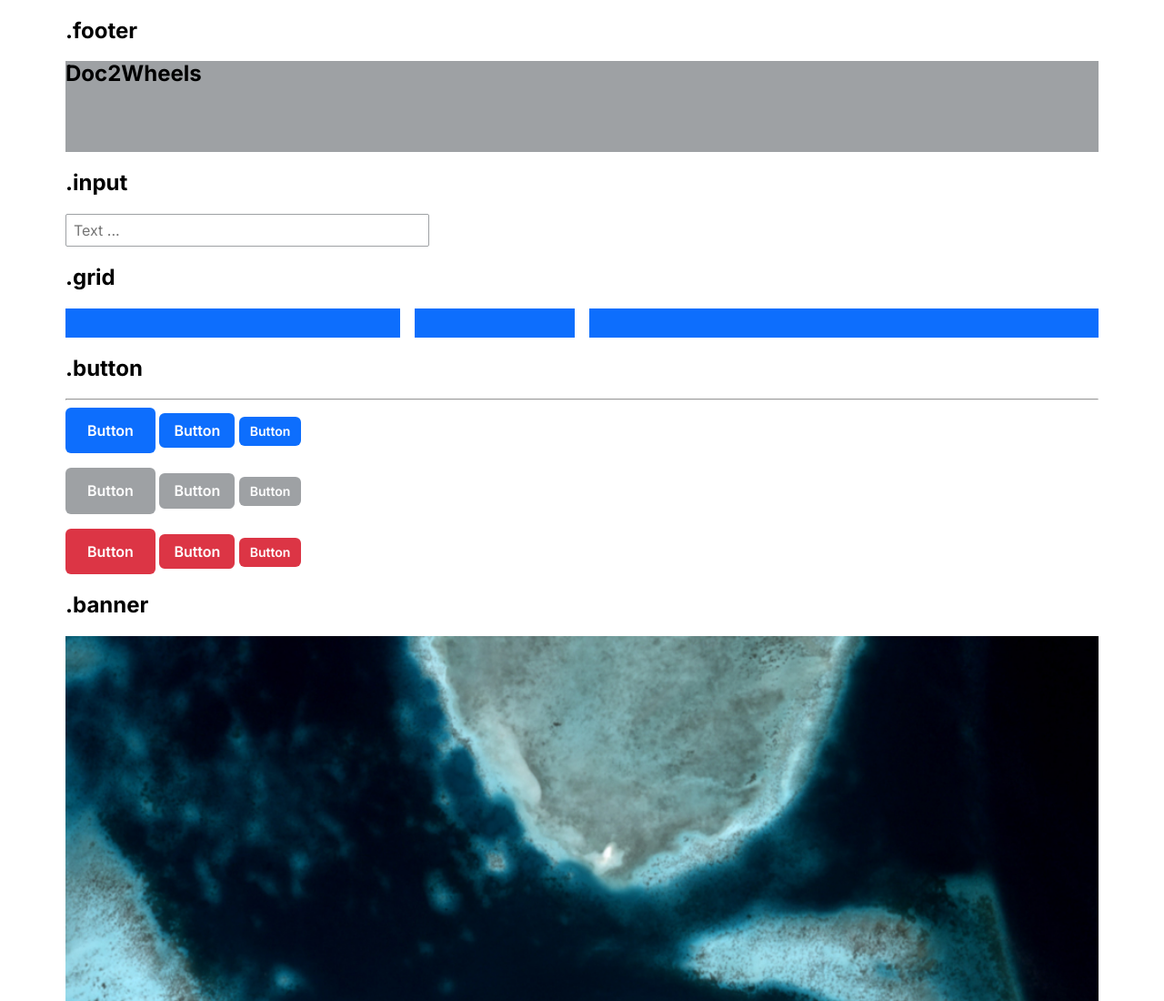
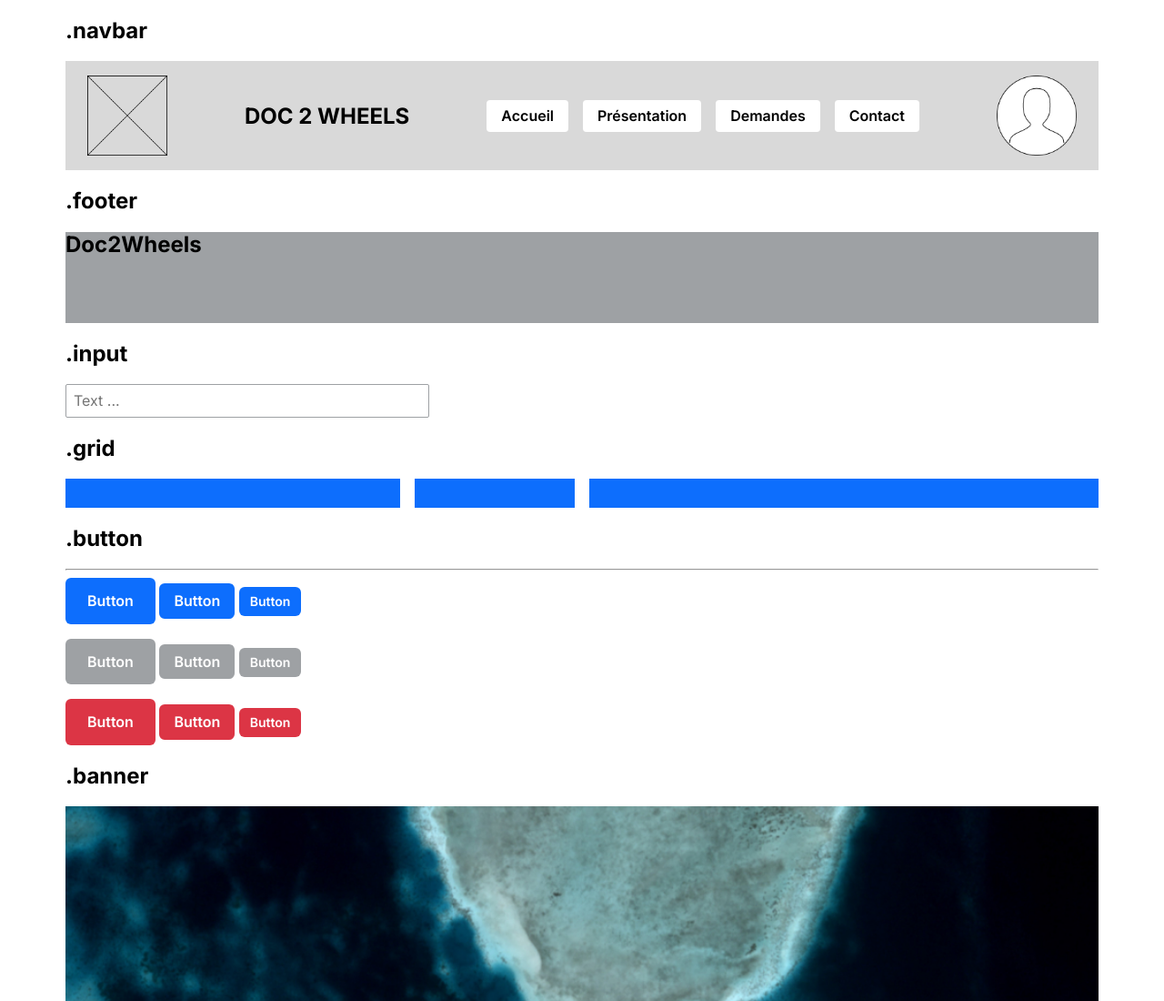
Before and after one commit to Doc2Wheels-Groupe3-B3Alt/framework-sass, a website: page index.html in a window 1280 px wide. Shown: the top 1100 px of the page at 91% size. Drawn offline with Linux system fonts and the light colour scheme.

Commit message:
Ajout d'une variable light-grey et Création du composant navbar

```diff
--- a/index.html
+++ b/index.html
@@ -12,8 +12,29 @@
         </style>
     </head>
     <body>
-		<div class="container ">
-
+        <div class="container">
+            <section>
+                <h1>.navbar</h1>
+                <div class="navbar">
+                    <img
+                        class="navbar-logo"
+                        src="images/Placeholder.png"
+                        alt="Logo"
+                    />
+                    <div class="navbar-title">DOC 2 WHEELS</div>
+                    <div class="navbar-menu">
+                        <a href="#">Accueil</a>
+                        <a href="#">Présentation</a>
+                        <a href="#">Demandes</a>
+                        <a href="#">Contact</a>
+                    </div>
+                    <img
+                        class="navbar-profil"
+                        src="images/Avatar.png"
+                        alt="Avatar"
+                    />
+                </div>
+            </section>
             <section>
                 <h1>.footer</h1>
                 <div class="footer">
@@ -23,13 +44,13 @@
             <section>
                 <h1>.input</h1>
                 <div>
-					<input type="text" class="input" placeholder="Text ...">
+                    <input type="text" class="input" placeholder="Text ..." />
                 </div>
             </section>
             <section>
                 <h1>.grid</h1>
                 <div class="grid">
-					<div class="col-4  h-8 bg-blue"></div>
+                    <div class="col-4 h-8 bg-blue"></div>
                     <div class="col-2 h-8 bg-blue"></div>
                     <div class="col-6 h-8 bg-blue"></div>
                 </div>
@@ -38,19 +59,31 @@
                 <h1>.button</h1>
                 <hr />
                 <section>
-					<button class="button button-lg button-primary">Button</button>
+                    <button class="button button-lg button-primary">
+                        Button
+                    </button>
                     <button class="button button-primary">Button</button>
-					<a href="#" class="button button-sm button-primary">Button</a>
+                    <a href="#" class="button button-sm button-primary"
+                        >Button</a
+                    >
                 </section>
                 <section>
-					<button class="button  button-lg button-secondary">Button</button>
+                    <button class="button button-lg button-secondary">
+                        Button
+                    </button>
                     <button class="button button-secondary">Button</button>
-					<a href="#" class="button button-sm button-secondary">Button</a>
+                    <a href="#" class="button button-sm button-secondary"
+                        >Button</a
+                    >
                 </section>
                 <section>
-					<button class="button button-lg button-danger">Button</button>
+                    <button class="button button-lg button-danger">
+                        Button
+                    </button>
                     <button class="button button-danger">Button</button>
-					<a href="#" class="button button-sm button-danger">Button</a>
+                    <a href="#" class="button button-sm button-danger"
+                        >Button</a
+                    >
                 </section>
             </section>
             <section>
@@ -58,20 +91,22 @@
                 <section>
                     <div
                         class="banner"
-						style="background-image: url('images/fond.jpg')"></div>
+                        style="background-image: url('images/fond.jpg')"
+                    ></div>
                 </section>
                 <section>
                     <div
                         class="banner banner-text"
-						style="background-image: url('images/fond.jpg')">
+                        style="background-image: url('images/fond.jpg')"
+                    >
                         <p>
-							Lorem ipsum dolor sit amet, consectetur adipiscing elit. Cras
-							ullamcorper nulla a ipsum imperdiet, ac porttitor dui sagittis.
+                            Lorem ipsum dolor sit amet, consectetur adipiscing
+                            elit. Cras ullamcorper nulla a ipsum imperdiet, ac
+                            porttitor dui sagittis.
                         </p>
                     </div>
                 </section>
             </section>
-
         </div>
     </body>
 </html>
--- /dev/null
+++ b/src/scss/components/_navbar.scss
@@ -0,0 +1,51 @@
+@use "../partials/functions" as f;
+@use "../partials/variables" as v;
+@use "../partials/mixins" as m;
+
+@layer components {
+    .navbar {
+        display: flex;
+        justify-content: space-between;
+        align-items: center;
+        padding: f.rem(16) f.rem(24);
+        background-color: var(--light-grey);
+        font-size: f.rem(16);
+        font-weight: 600;
+        height: f.rem(120);
+
+        &-logo,
+        &-profil {
+            max-height: 100%;
+            height: auto;
+        }
+
+        &-title {
+            color: var(--black);
+            font-size: f.rem(24);
+            font-weight: bold;
+        }
+
+        &-menu {
+            display: flex;
+            align-items: center;
+
+            a {
+                margin-left: f.rem(16);
+                color: var(--black);
+                text-decoration: none;
+                background-color: var(--white);
+                padding: f.rem(8) f.rem(16);
+                border-radius: f.rem(4);
+
+                &:first-child {
+                    margin-left: 0;
+                }
+
+                &:hover {
+                    background-color: var(--grey);
+                    color: var(--white-hover);
+                }
+            }
+        }
+    }
+}
--- a/src/scss/main.scss
+++ b/src/scss/main.scss
@@ -9,3 +9,4 @@
 @use "components/grid";
 @use "components/input";
 @use "components/footer";
+@use "components/navbar";
--- a/src/scss/partials/_variables.scss
+++ b/src/scss/partials/_variables.scss
@@ -1,22 +1,22 @@
 // Colors
 
-$colors : (
-    'black': #000,
-    'white': #fff,
-    'blue': #0d6efd,
-    'red': #dc3545,
-    'grey': #9ea1a4,
-
+$colors: (
+    "black": #000,
+    "white": #fff,
+    "blue": #0d6efd,
+    "red": #dc3545,
+    "grey": #9ea1a4,
+    "light-grey": #d9d9d9,
 );
 
-$breakpoints : (
-    'sm': 576px,
-    'md': 768px,
-    'lg': 992px,
-    'xl': 1200px,
-    'xxl': 1400px
+$breakpoints: (
+    "sm": 576px,
+    "md": 768px,
+    "lg": 992px,
+    "xl": 1200px,
+    "xxl": 1400px,
 );
 
 $test: (
-    'mt': margin-top,
+    "mt": margin-top,
 );
```
Also changed, not shown: dist/css/main.css, images/Avatar.png (added), images/Placeholder.png (added), 2 other files. Lines whose indentation alone changed are shown as unchanged.
